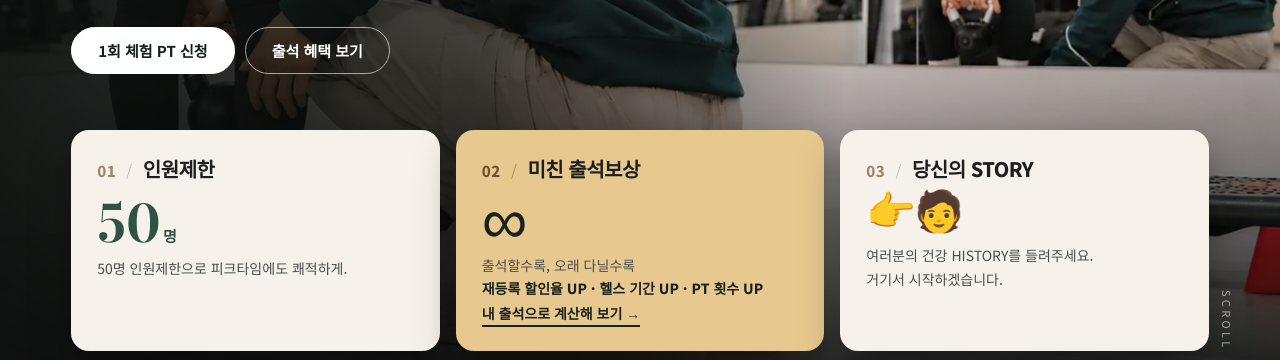
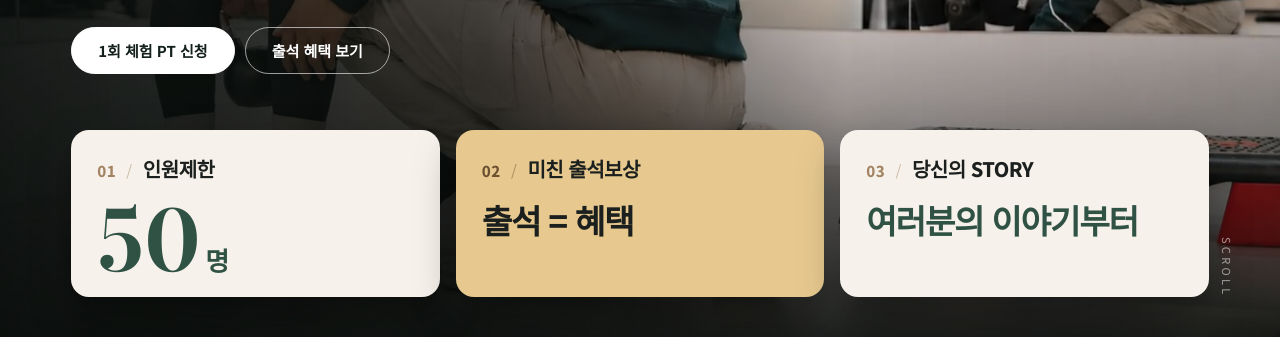
Before and after one commit to mdaks28-commits/Plangym_homepage, a plain HTML site: page index.html in a window 1280 px wide. Shown: the part 592-952 px from the top of the page. Drawn offline with nearby package versions, Linux system fonts and the light colour scheme; a web font is replaced by a local one.

Commit message:
대문 카드: 설명 삭제, 한 문장만 크게
Co-Authored-By: Claude Opus 5.5 <noreply@anthropic.com>
Claude-Session: https://claude.ai/code/session_01UVmAoTH6DPe76eV1PL8LoW

```diff
--- a/index.html
+++ b/index.html
@@ -132,6 +132,12 @@ nav .sub a:hover{color:var(--brand);background:var(--soft)}
 .pillar .big{margin:14px 0 0}
 .pillar .big.inf{margin-top:8px}
 .pillar .big.emo{margin-top:10px}
+.pillar .big.xl{font-size:88px;line-height:.85;margin-top:16px}
+.pillar .big.xl small{font-size:26px;margin-left:4px}
+.pillar .big.txt{font-family:var(--sans);font-size:clamp(28px,2.6vw,36px);font-weight:800;letter-spacing:-.04em;line-height:1.2;white-space:normal;margin-top:18px;color:#2f5245}
+.pillar.hot .big.txt{color:#1b1f1d}
+.pillars{align-items:stretch}
+@media (max-width:760px){.pillar .big.xl{font-size:72px}.pillar .big.txt{font-size:30px}.pillar .mbr{display:none}}
 .pillar .big.inf{font-family:var(--sans);font-size:64px;font-weight:400;line-height:.8}
 .pillar .big.emo{font-family:"Apple Color Emoji","Segoe UI Emoji","Noto Color Emoji",sans-serif;font-size:40px;line-height:1;letter-spacing:-.05em}
 .pillar p.d b{color:#1b1f1d;font-weight:800}
@@ -1172,9 +1178,9 @@ footer .logo{font-size:22px;color:var(--ink)}
       </div>
     </div>
     <div class="pillars">
-      <div class="pillar"><h2><span class="pn">01</span>인원제한</h2><p class="big" aria-hidden="true">50<small>명</small></p><p class="d">50명 인원제한으로 피크타임에도 쾌적하게.</p></div>
-      <a class="pillar hot" href="#attendance"><h2><span class="pn">02</span>미친 출석보상</h2><p class="big inf" aria-hidden="true">∞</p><p class="d">출석할수록, 오래 다닐수록<br><b>재등록 할인율 UP · 헬스 기간 UP · PT 횟수 UP</b> <span class="go">내 출석으로 계산해 보기 →</span></p></a>
-      <div class="pillar"><h2><span class="pn">03</span>당신의 STORY</h2><p class="big emo" aria-hidden="true">👉🧑</p><p class="d">여러분의 건강 HISTORY를 들려주세요.<br>거기서 시작하겠습니다.</p></div>
+      <div class="pillar"><h2><span class="pn">01</span>인원제한</h2><p class="big xl">50<small>명</small></p></div>
+      <a class="pillar hot" href="#attendance"><h2><span class="pn">02</span>미친 출석보상</h2><p class="big txt">출석 = 혜택</p></a>
+      <div class="pillar"><h2><span class="pn">03</span>당신의 STORY</h2><p class="big txt">여러분의<br class="mbr"> 이야기부터</p></div>
     </div>
     <span class="scrollhint" aria-hidden="true">SCROLL</span>
   </div>
```
